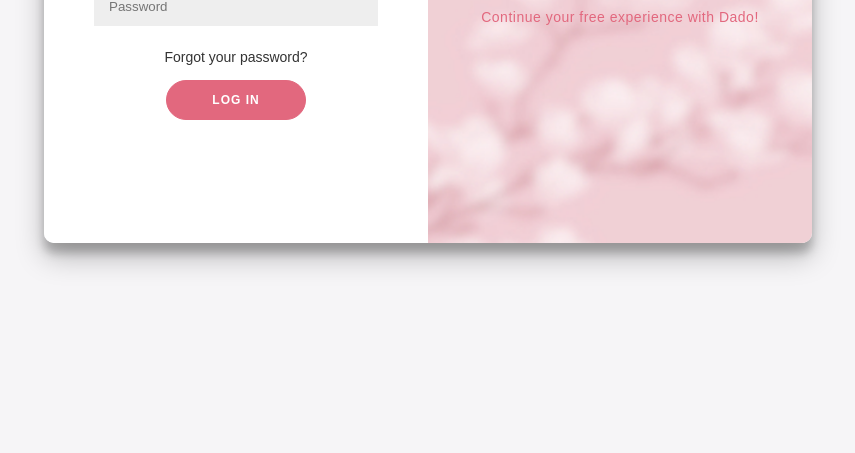
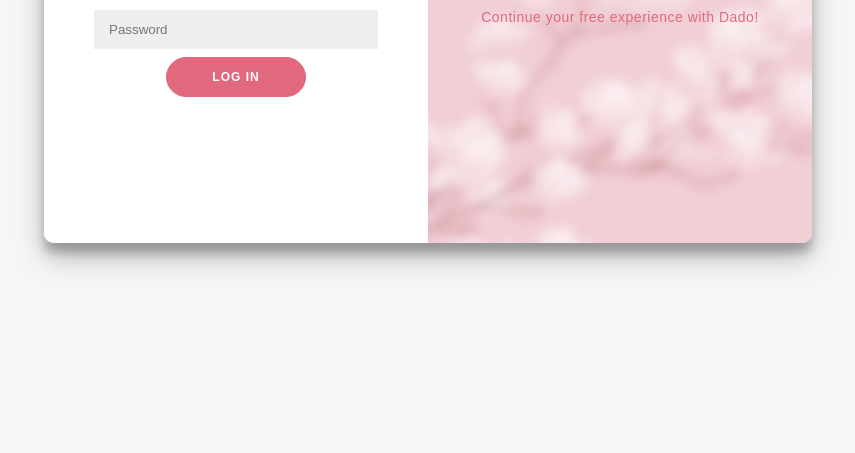
Before and after one commit to MerjemeBajrami/DS_FrontEnd_Project, a plain HTML site: page login.html in a window 1280 px wide. Shown: the part 377-830 px from the top of the page, without its empty margins (212-1067 px from the left). Drawn offline with Linux system fonts and the light colour scheme.

Commit message:
another change in login card

```diff
--- a/login.html
+++ b/login.html
@@ -15,7 +15,7 @@
                 <h1>Log in</h1>
                 <input type="email" placeholder="Username" />
                 <input type="password" placeholder="Password" />
-                <a href="#">Forgot your password?</a>
+                <!--<a href="#">Forgot your password?</a>-->
                 <button>Log in</button>
             </form>
         </div>
```
